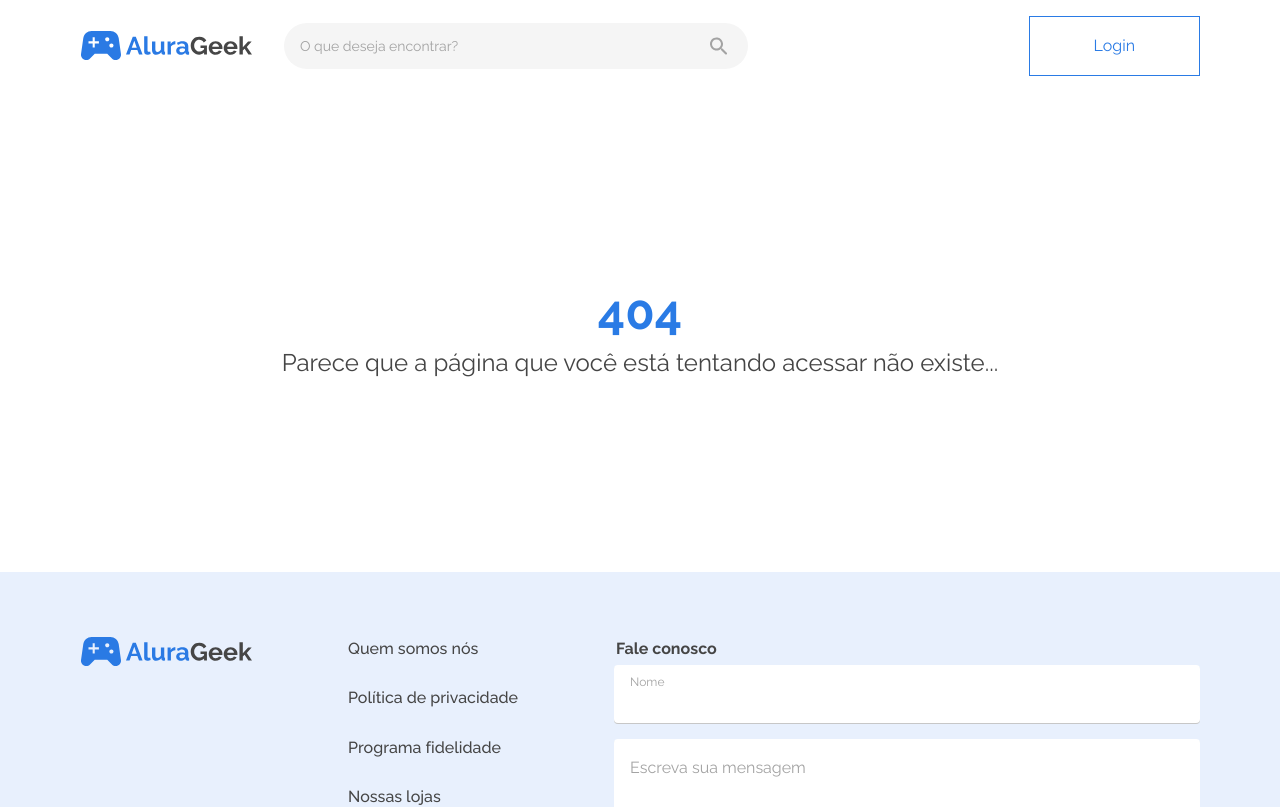
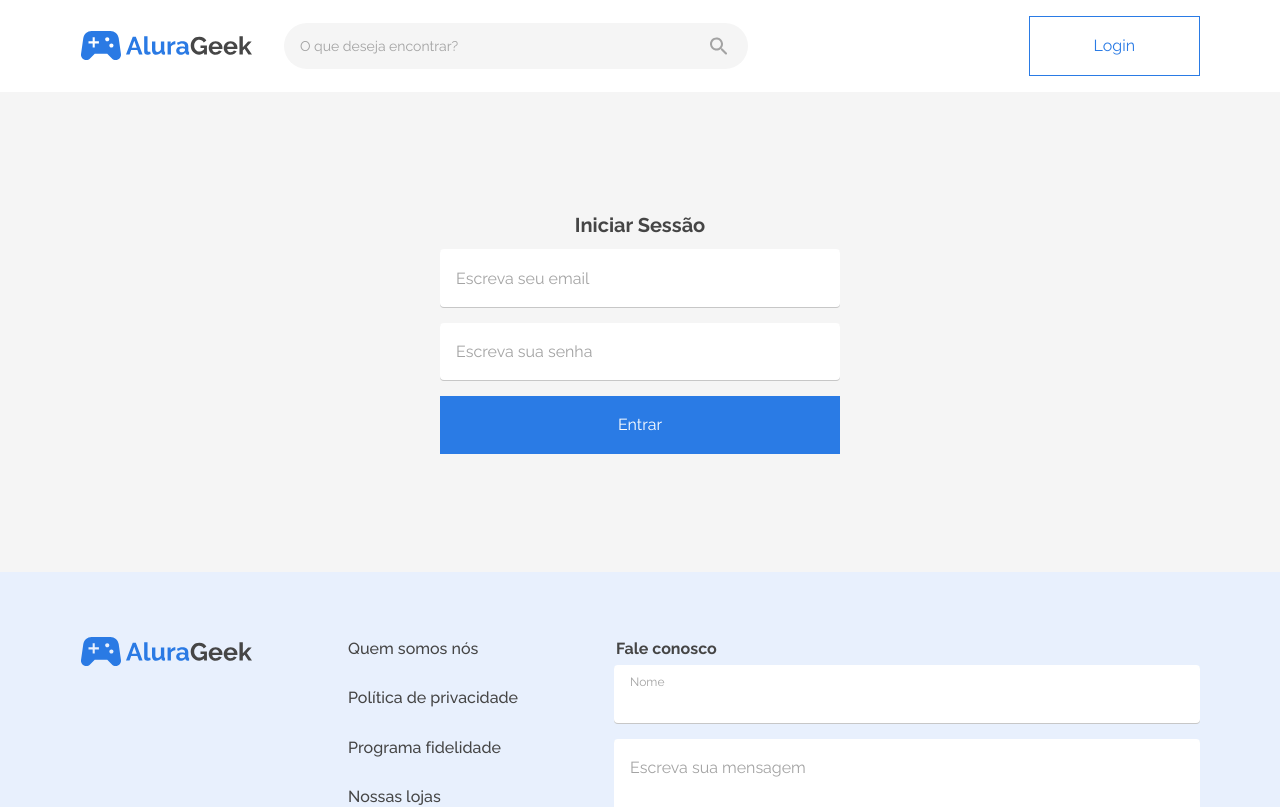
Before and after one commit to heitorlisboa/alura-geek, a Next.js app: page /login in a window 1280 px wide. Before the commit this address had no page. Shown: the top 807 px of the page. Built offline with nearby package versions, Linux system fonts and the light colour scheme.

Commit message:
Criação da página de login

```diff
--- /dev/null
+++ b/pages/login.tsx
@@ -0,0 +1,52 @@
+import Head from "next/head";
+import type { NextPage } from "next";
+
+import styles from "../src/styles/pages/Login.module.scss";
+
+import Container from "../src/components/Container";
+import Input from "../src/components/Input";
+import Button from "../src/components/Button"
+
+const Login: NextPage = function LoginPage() {
+  return (
+    <>
+      <Head>
+        <title>AluraGeek - Login</title>
+      </Head>
+
+      <main className={styles.main}>
+        <Container>
+          <form
+            className={styles.loginForm}
+            onSubmit={(e) => e.preventDefault()}
+          >
+            <fieldset className={styles.loginFieldset}>
+              <legend>Iniciar Sessão</legend>
+              <Input
+                id="email-address"
+                name="email"
+                label="Email"
+                inputType="email"
+                placeholder="Escreva seu email"
+                required
+              />
+              <Input
+                id="password"
+                name="password"
+                label="Senha"
+                inputType="password"
+                placeholder="Escreva sua senha"
+                required
+              />
+              <Button className={styles.submitButton} as="button" buttonType="submit">
+                Entrar
+              </Button>
+            </fieldset>
+          </form>
+        </Container>
+      </main>
+    </>
+  );
+};
+
+export default Login;
--- /dev/null
+++ b/src/styles/pages/Login.module.scss
@@ -0,0 +1,47 @@
+@use "../partials/screen-breakpoints.scss" as sb;
+
+.main {
+  background-color: var(--lighter-gray);
+
+  display: flex;
+  flex-direction: column;
+  justify-content: center;
+  min-height: 60vh;
+}
+
+.loginForm {
+  max-width: 25rem;
+  margin-inline: auto;
+}
+
+.loginFieldset {
+  display: grid;
+  gap: var(--size-3);
+  grid-auto-flow: row;
+  grid-auto-rows: 1fr;
+
+  legend {
+    font-size: 1.25rem;
+    font-weight: bold;
+    text-align: center;
+
+    margin-bottom: var(--size-2);
+  }
+
+  input,
+  textarea {
+    height: 100%;
+  }
+}
+
+@media (max-width: calc(sb.$bigger-than-tablet - 1px)) {
+  .loginForm {
+    max-width: 17.5rem;
+  }
+
+  .submitButton {
+    width: 8rem;
+
+    margin-inline: auto;
+  }
+}
```
